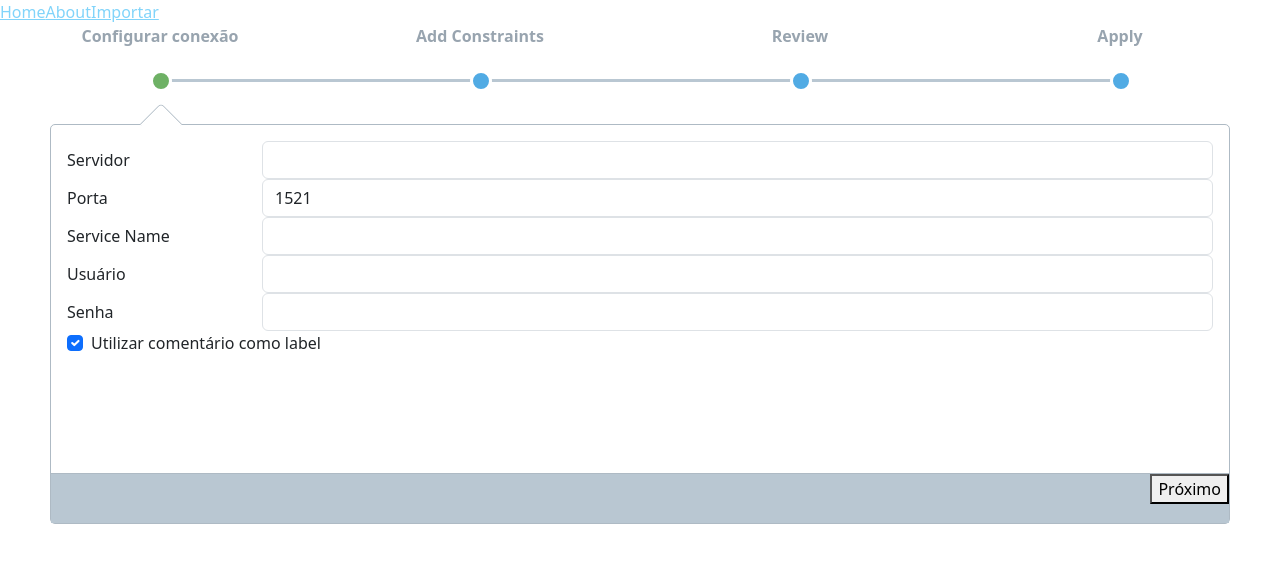
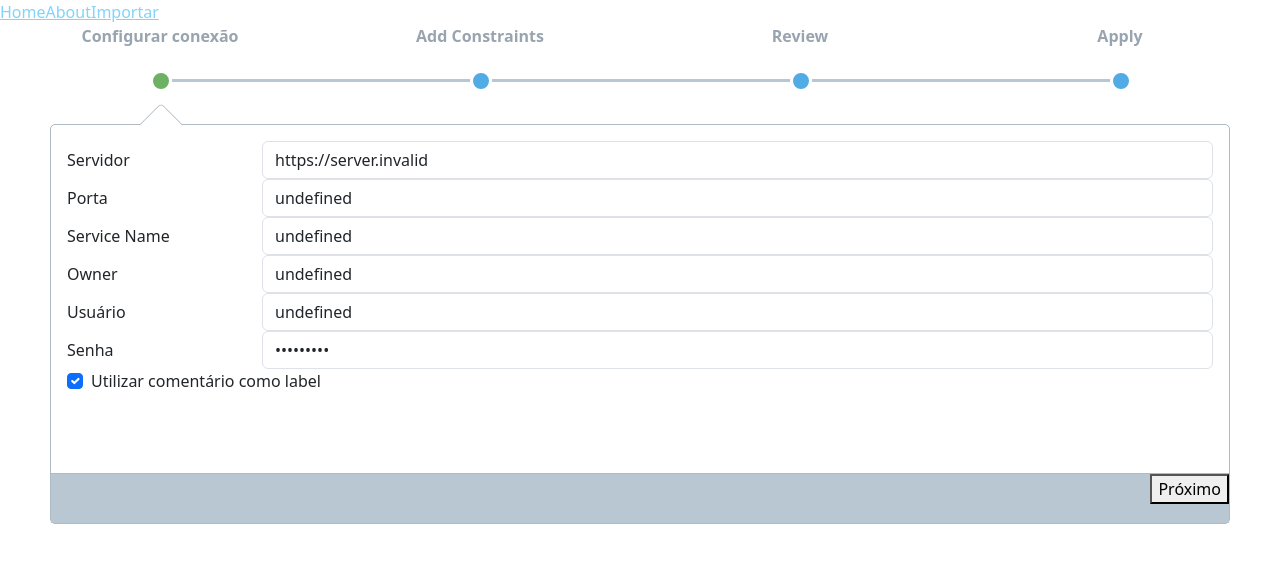
Before and after one commit to giovanefreitas/CRUDGenerator, a Vue app: page /schema-importer in a window 1280 px wide. Shown: the top 562 px of the page. Built offline with nearby package versions, Linux system fonts and the light colour scheme; no server answers.

Commit message:
Carregando valores default do .env

```diff
--- a/src/views/SchemaImporterView.vue
+++ b/src/views/SchemaImporterView.vue
@@ -19,6 +19,12 @@
             <label for="inputServiceName" class="col-sm-2 col-form-label">Service Name</label>
             <div class="col-sm-10">
               <input type="text" class="form-control" id="inputServiceName" v-model="dadosConexao.serviceName" />
+            </div>
+          </div>
+          <div class="form-group row">
+            <label for="inputOwner" class="col-sm-2 col-form-label">Owner</label>
+            <div class="col-sm-10">
+              <input type="text" class="form-control" id="inputOwner" v-model="dadosConexao.owner" />
             </div>
           </div>
           <div class="form-group row">
@@ -87,12 +93,12 @@ const steps = ref([
   }
 ])
 const dadosConexao = ref({
-  host: '',
-  serviceName: '',
-  port: 1521,
-  owner: '',
-  user: '',
-  password: '',
+  host: `${import.meta.env.VITE_DB_HOST}`,
+  serviceName: `${import.meta.env.VITE_DB_SERVICE_NAME}`,
+  port: `${import.meta.env.VITE_DB_PORT}`,
+  owner: `${import.meta.env.VITE_DB_OWNER}`,
+  user: `${import.meta.env.VITE_DB_USER}`,
+  password: `${import.meta.env.VITE_DB_PASSWORD}`,
   commentAsLabel: true
 })
 
```
Also changed, not shown: 2 other files (tests, documents, lock files or other folders).
